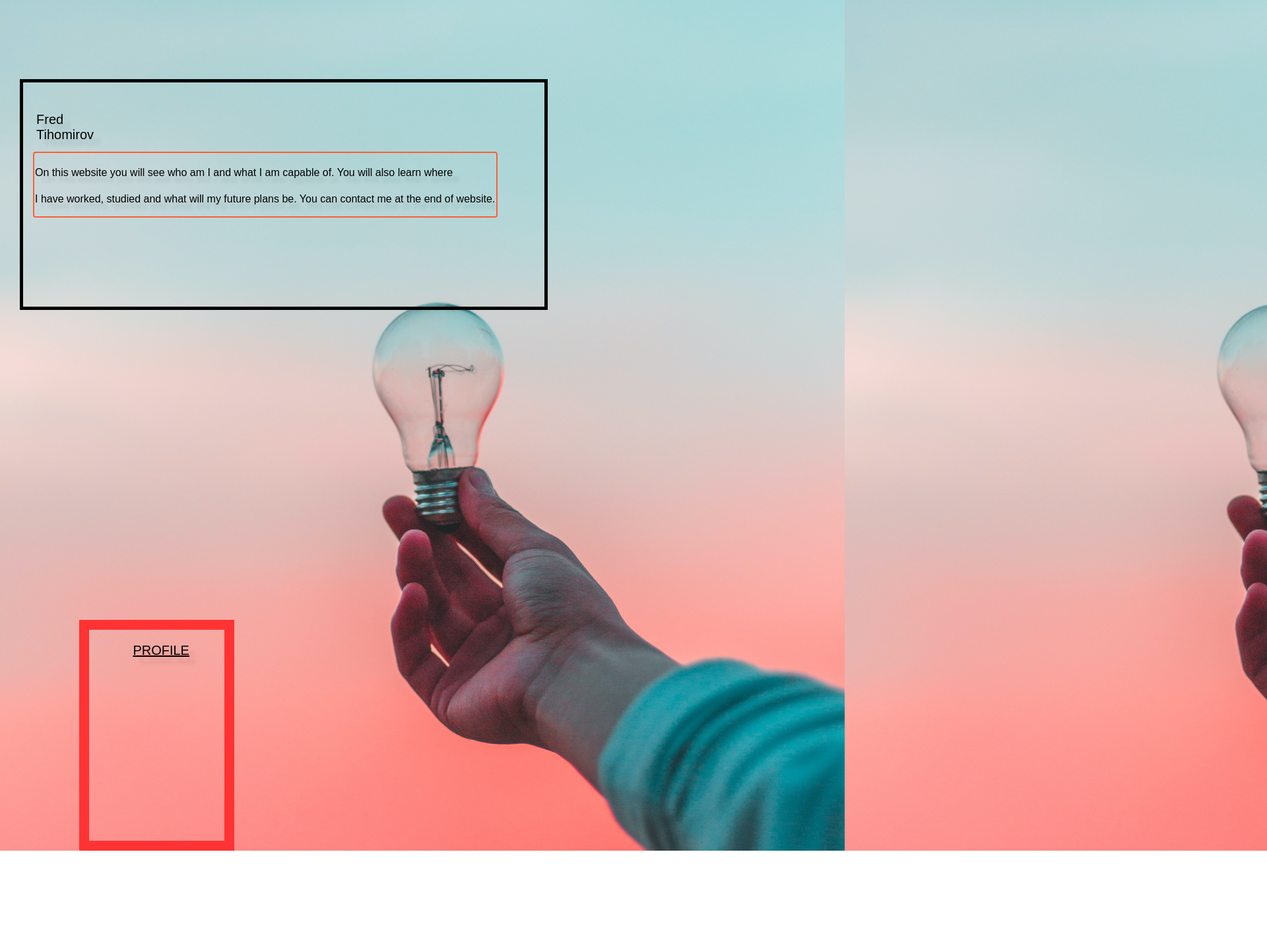
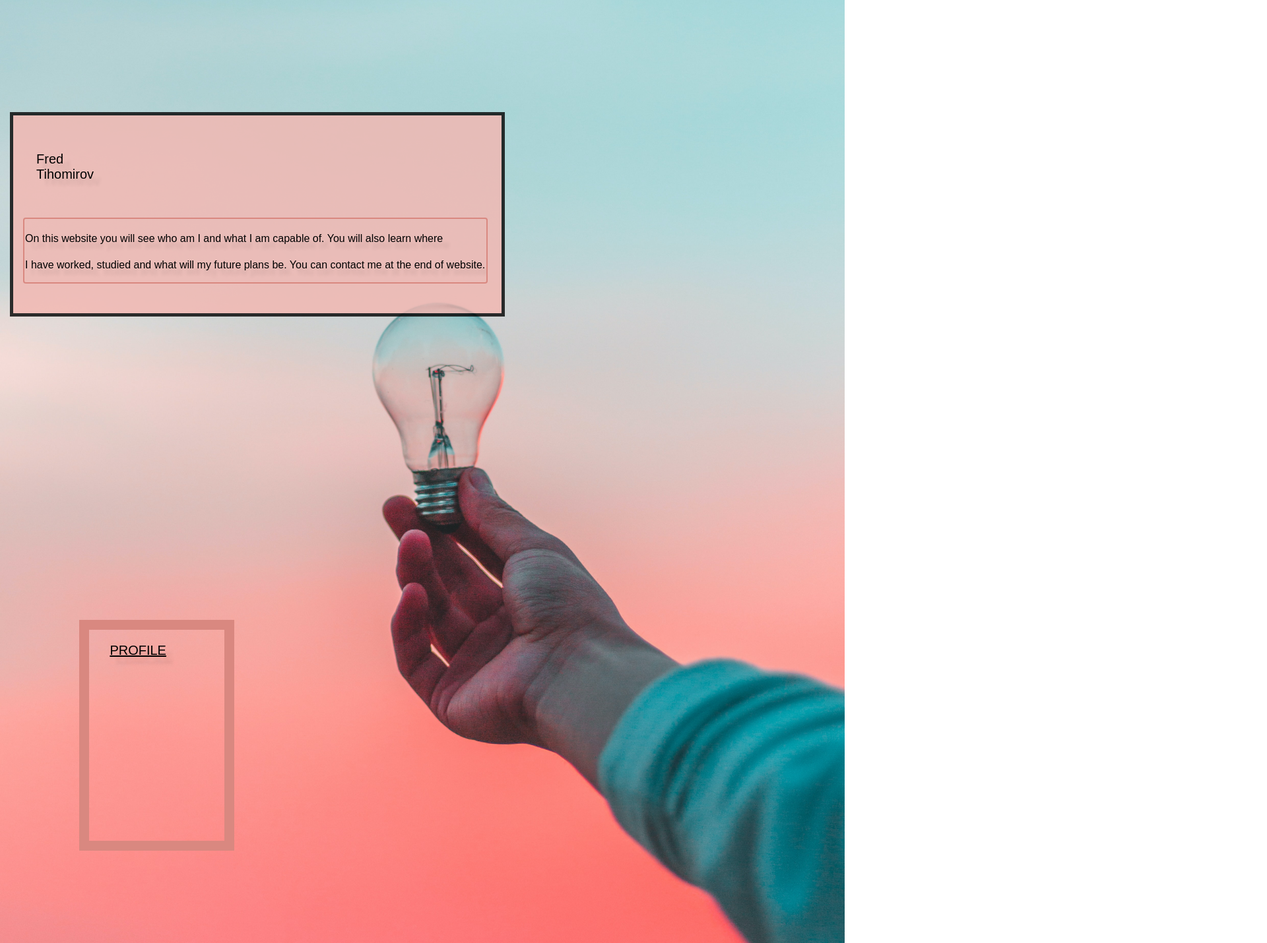
Before and after one commit to HackerFred/Portfolio, a plain HTML site: page index.html in a window 1280 px wide. Shown: the part 80-1510 px from the top of the page at 66% size, 1920 px wide, since content can reach past the window. Before the commit the page ends 1370 px from the top, so only its background shows below. Drawn offline with Linux system fonts and the light colour scheme.

Commit message:
color changes

```diff
--- a/index.html
+++ b/index.html
@@ -64,10 +64,14 @@ plans be. You can contact me at the end of website.
  </div>
 </body>
 
-
-<body>
-
-</body>
+<style>
+ container{
+   background-color: #0AFAEB;
+   height: 200px;
+   margin: 20px;
+   border: 5px solid;
+}
+</style>
 
 
 </html>
--- a/style.css
+++ b/style.css
@@ -17,7 +17,7 @@ nav{
    width: 100%;
    position: absolute;
    top: 0;
-   left: 1150px;
+   left: -150px;
    padding: 20px 8%;
    display: flex;
    align-items: center;
@@ -61,7 +61,7 @@ nav ul li a{
 
 .profile{
   width: 600px;
-  border: 15px solid #FF3333;
+  border: 15px solid #D98880;
   padding: 50px;
   margin: 20px;
 }
@@ -73,7 +73,7 @@ nav ul li a{
   height: 500px;
   background: none;
   left: 55px;
-  top: -700px;
+  top: -600px;
 }
 
  .title{
@@ -89,8 +89,8 @@ nav ul li a{
   width: 500px;
   height: 500px;
   background: none;
-  left: 50px;
-  top: -640px;
+  left: 35px;
+  top: -1000px;
 }
 
 .intro{
@@ -116,7 +116,7 @@ nav ul li a{
   height: 100px;
   padding: 10px 1px;
   box-sizing: border-box;
-  border: 2px solid #FF5E33;
+  border: 2px solid #D98880;
   border-radius: 4px;
   background-color: none;
   font-size: 16px;
@@ -125,21 +125,20 @@ nav ul li a{
 
 
 .container{
-background-color: #0AFAEB;
-float: left;
+background-color: #F5B7B1;
+opacity: .8;
+height: 100px;
+width: 750px;
 border: 5px solid black;
 padding: 150px;
 margin: 300px;
+
 }
-
 
 .container{
   position: relative;
-  width: 800px;
-  height: 350px;
-  background: none;
-  left: -270px;
-  top: -100px;
+  left: -285px;
+  top: -50px;
 }
 
 
@@ -159,7 +158,7 @@ margin: 300px;
   width: 100%;
   position: absolute;
   top: 0;
-  left: -1100px;
+  left: 165px;
   padding: 20px 8%;
   display: flex;
   align-items: center;
```
